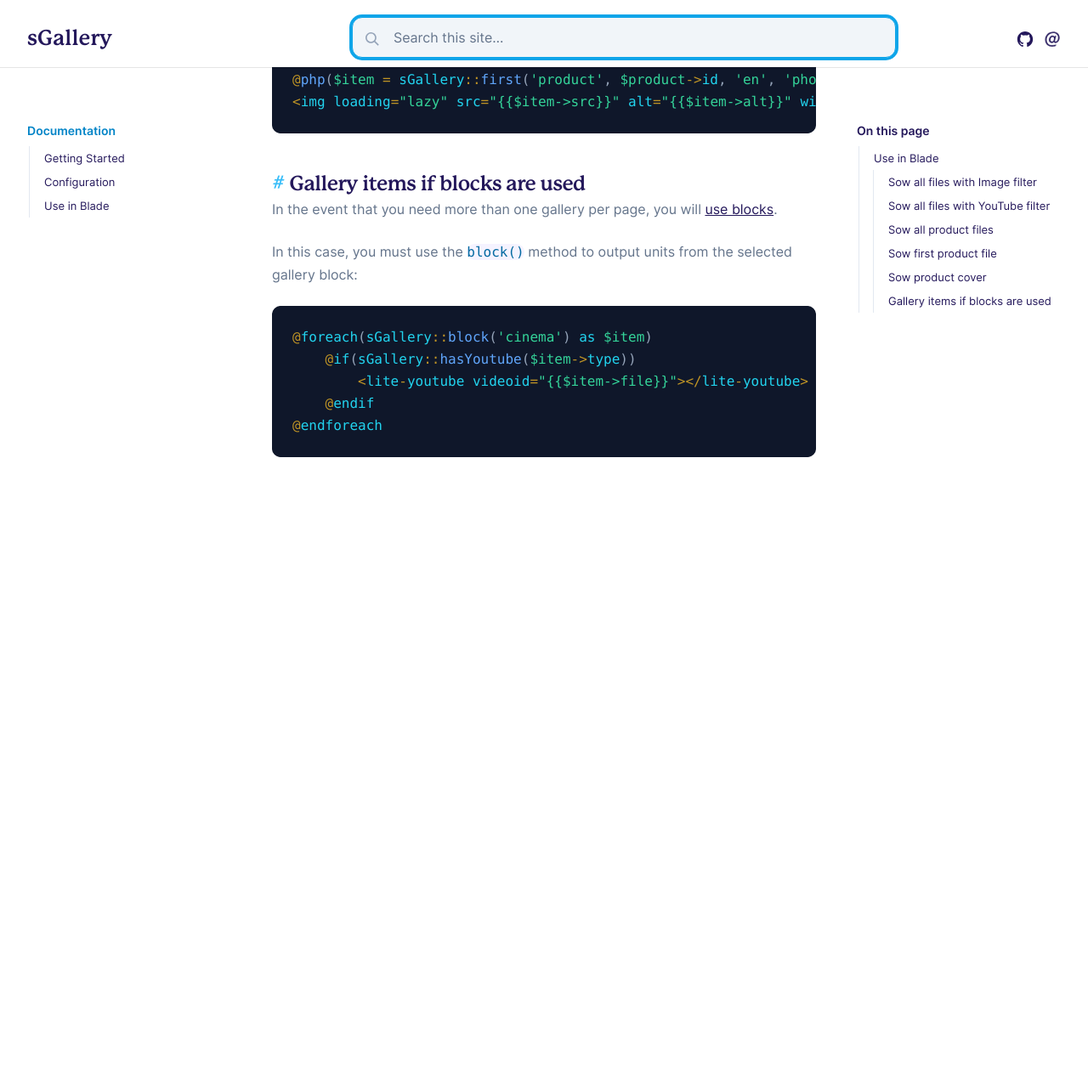
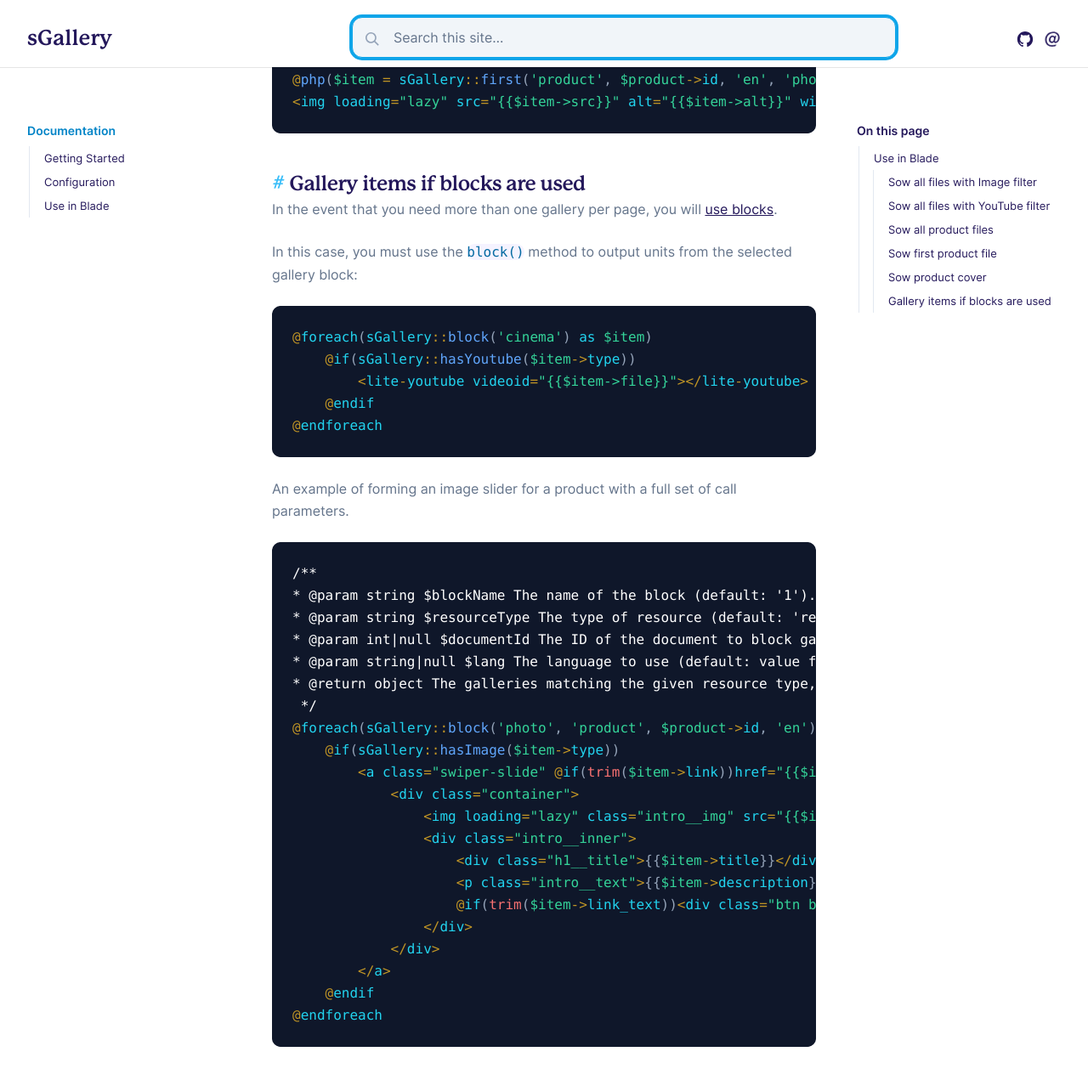
Before and after one commit to Seiger/sGallery, a Jekyll site: the page built from docs/pages/use-in-blade.md, in a window 1280 px wide and 1400 px high, scrolled down 1916 px. Shown: the top 1271 px of the window at 85% size. Built offline with Jekyll 4.4.1, drawn with Linux system fonts in a browser that asks for light colours; some web fonts are replaced; before the commit the page ends 2622 px from its top, so only the background shows below that.

Commit message:
[FIX] Documentation.

````diff
--- a/docs/pages/use-in-blade.md
+++ b/docs/pages/use-in-blade.md
@@ -89,3 +89,29 @@ In this case, you must use the `block()` method to output units from the selecte
     @endif
 @endforeach
 ```
+
+An example of forming an image slider for a product with a full set of call parameters.
+
+```php
+/**
+* @param string $blockName The name of the block (default: '1').
+* @param string $resourceType The type of resource (default: 'resource').
+* @param int|null $documentId The ID of the document to block gallery (default: current document ID).
+* @param string|null $lang The language to use (default: value from Evo configuration).
+* @return object The galleries matching the given resource type, block name, document ID, and language.
+ */
+@foreach(sGallery::block('photo', 'product', $product->id, 'en') as $item)
+    @if(sGallery::hasImage($item->type))
+        <a class="swiper-slide" @if(trim($item->link))href="{% raw %}{{$item->link}}{% endraw %}"@endif>
+            <div class="container">
+                <img loading="lazy" class="intro__img" src="{% raw %}{{$item->src}}{% endraw %}" alt="{% raw %}{{$item->alt}}{% endraw %}" width="1440" height="456">
+                <div class="intro__inner">
+                    <div class="h1__title">{% raw %}{{$item->title}}{% endraw %}</div>
+                    <p class="intro__text">{% raw %}{{$item->description}}{% endraw %}</p>
+                    @if(trim($item->link_text))<div class="btn background__mod">{% raw %}{{$item->link_text}}{% endraw %}</div>@endif
+                </div>
+            </div>
+        </a>
+    @endif
+@endforeach
+```
````
